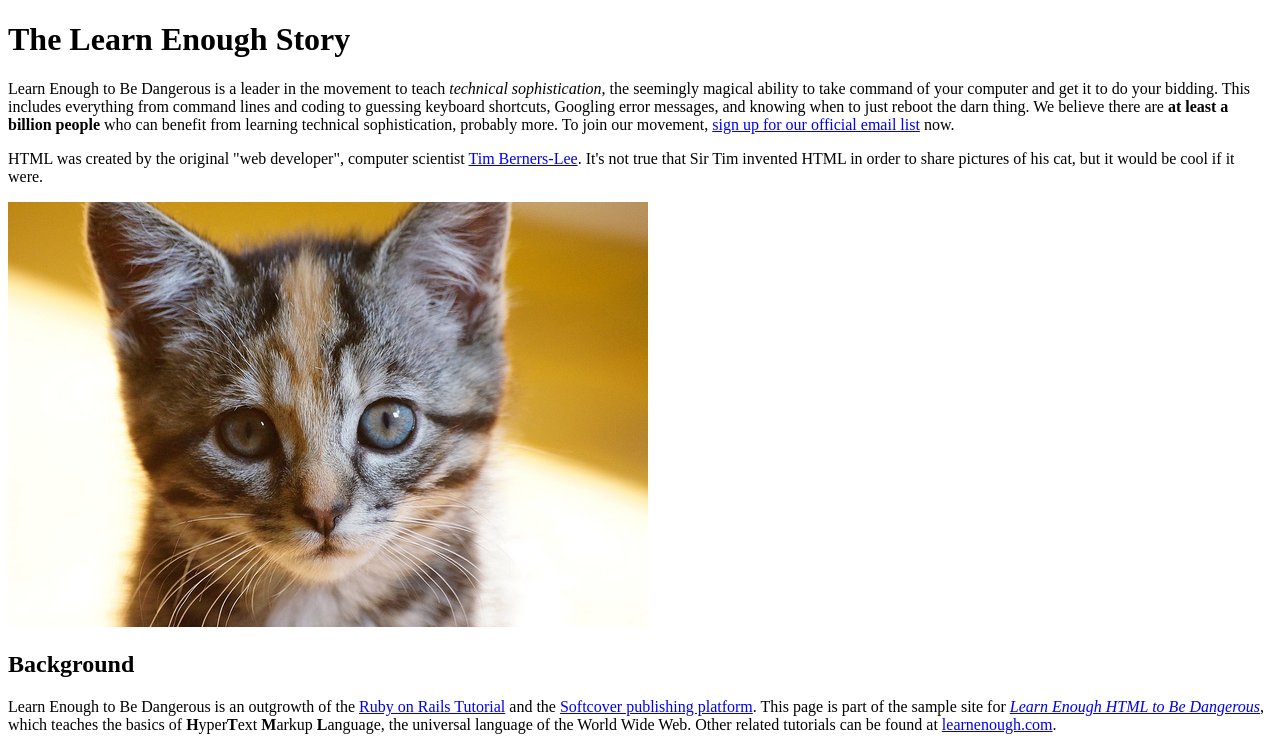
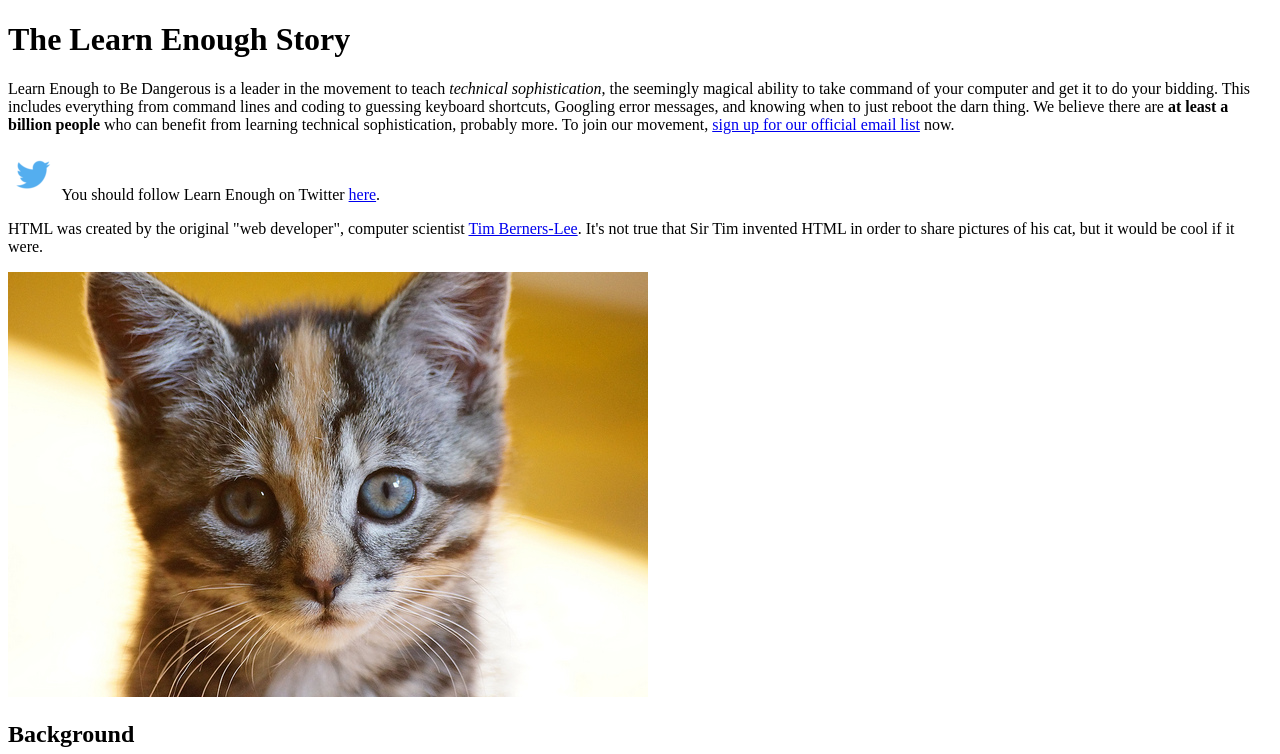
Before and after one commit to robdom/sample_website, a plain HTML site: page index.html in a window 1280 px wide. Shown: the top 754 px of the page. Drawn offline with Linux system fonts and the light colour scheme.

Commit message:
Add Twitter image and link

```diff
--- a/index.html
+++ b/index.html
@@ -12,10 +12,19 @@
   </p>
 
   <p>
+    <a href="http://twitter.com/learnenough" target="_blank" style="text-decoration: none;">
+      <img src="images/small_twitter_logo.png">
+    </a>
+    You should follow Learn Enough on Twitter
+    <a href="http://twitter.com/learnenough" target="_blank">here</a>.
+  </p>
+
+  <p>
     HTML was created by the original "web developer", computer scientist <a href="https://wikipedia.org/wiki/Tim_Berners-Lee">Tim Berners-Lee</a>. It's not true that Sir Tim invented HTML in order to share pictures of his cat, but it would be cool if it were.
   </p>
 
-  <img src="images/kitten.jpg" alt="An adorable kitten">
+  <a href="https://www.flickr.com/photos/deborah_s_perspective/14144861329">  <img src="images/kitten.jpg" alt="An adorable kitten">
+  </a>
 
   <h2>Background</h2>
 
```
Also changed, not shown: images/small_twitter_logo.png (added).
